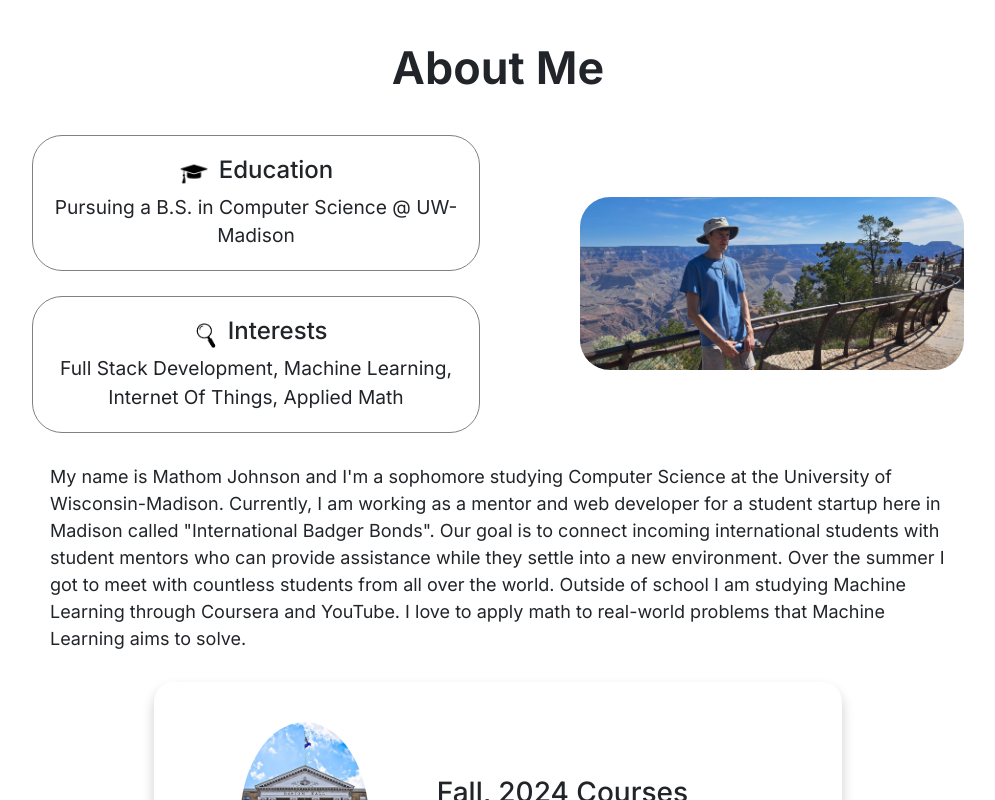
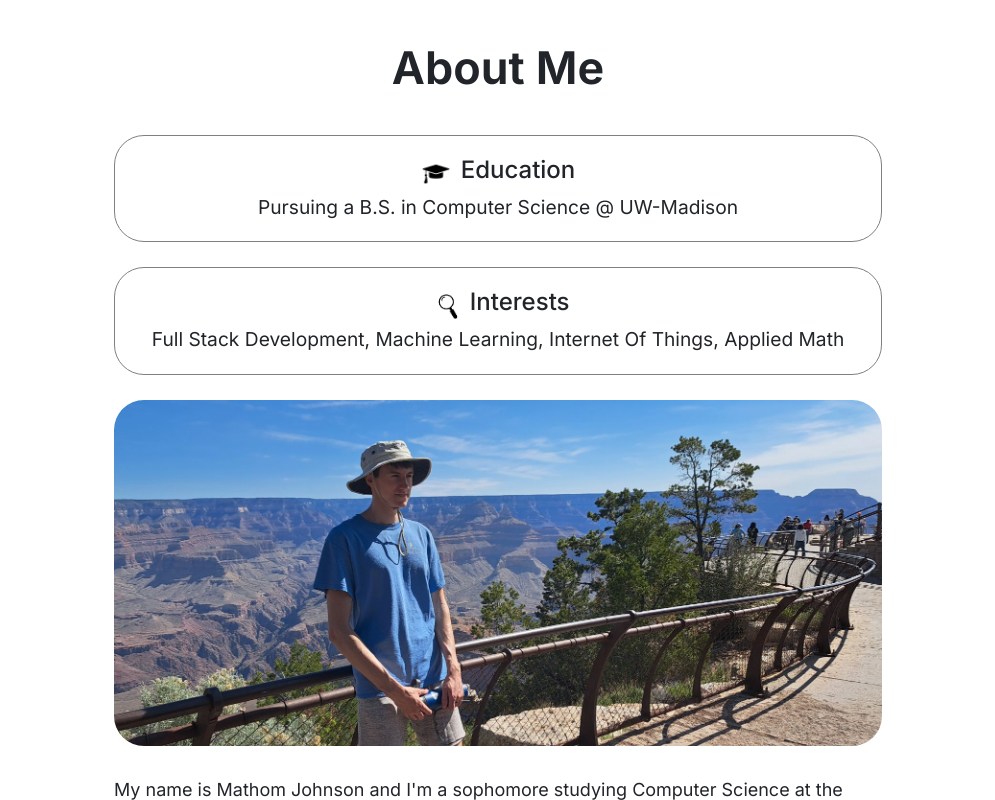
Before and after one commit to MathomJohnson/Personal-Website, a React (Vite) app in the folder client/: page / in a window 1280 px wide. Shown: the part 860-1660 px from the top of the page, without its empty margins (142-1137 px from the left). Built offline with nearby package versions, Linux system fonts and the light colour scheme; no server answers; a web font is replaced by a local one.

Commit message:
fixing about me

```diff
--- a/client/src/components/pages/About.css
+++ b/client/src/components/pages/About.css
@@ -5,86 +5,6 @@
   background-color: var(--background-color);   /* Optional background color */
   text-align: center;           /* Center text inside */
 }
-
-/* #about h1 {
-  text-align: center;
-  margin-bottom: 40px;
-}
-
-#about-container {
-  display: flex;
-  align-items: center;
-  justify-content: center;
-  gap: 100px;
-}
-
-.education-container {
-  width: 100%;
-}
-
-.education {
-  display: flex;
-  width: 100%;
-  gap: 10px;
-  justify-content: center;
-  align-items: center;
-}
-
-.interests-container {
-  width: 100%;
-}
-
-.interests {
-  display: flex;
-  width: 100%;
-  justify-content: center;
-  align-items: center;
-}
-
-.edu-and-interests {
-  display: flex;
-  flex-direction: column;
-  gap: 25px;
-  width: 35%;
-}
-
-.education-desc p {
-  font-size: larger;
-  margin-bottom: 0px;
-}
-
-.interests-desc p {
-  font-size: larger;
-  margin-bottom: 0px;
-}
-
-.about-me {
-  width: 70%;
-  margin: auto;
-  margin-top: 30px;
-  font-size: large;
-}
-
-.grand-canyon {
-  width: 95%;
-}
-
-.gc-pic {
-  width: 100%;
-  height: auto;
-  border-radius: 32px;
-}
-
-.mortarboard-logo {
-  height: 30px;
-  width:30px;
-}
-
-.magnifying-logo {
-  height:25px;
-  width: auto;
-} */
-
 
 #about {
   padding-top: 100px;
@@ -154,7 +74,9 @@
 
 .gc-pic {
   width: 100%;
-  height: auto;
+  height: 275px;
+  object-fit: cover;
+  object-position: center;
   border-radius: 30px;
 }
 
@@ -233,17 +155,34 @@
 }
 /* End canvas container */
 
-@media (max-width: 450px) {
+@media (max-width: 1450px) {
   #about-container {
     flex-direction: column;
+    gap: 25px;
   }
 
   .edu-and-interests {
-    width: 95%;
+    width: 60%;
   }
 
-  #about-container {
-    gap: 25px;
+  .grand-canyon {
+    width: 60%;
+  }
+
+  .gc-pic {
+    width: 100%;
+    height: auto;
+  }
+
+  .about-me {
+    width: 60%;
+  }
+}
+
+@media (max-width: 450px) {
+
+  .edu-and-interests {
+    width: 95%;
   }
 
   .about-me {
```
